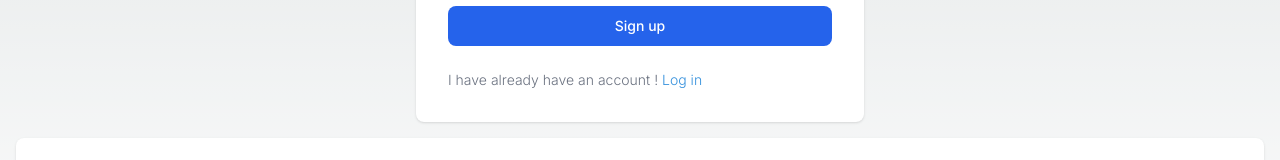
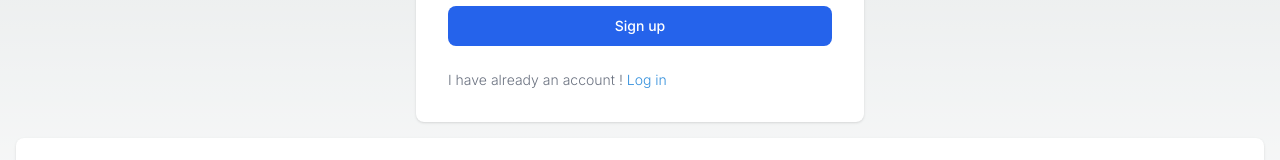
Before and after one commit to ELEF-TQ/Next-.NET-E.learning-App, a Next.js app in the folder Client/: page /auth/signup in a window 1280 px wide. Shown: the part 476-636 px from the top of the page. Built offline with nearby package versions, Linux system fonts and the light colour scheme.

Commit message:
adjustment in signup

```diff
--- a/Client/src/app/auth/signup/page.tsx
+++ b/Client/src/app/auth/signup/page.tsx
@@ -95,7 +95,7 @@ const Signup: React.FC = () => {
                 Sign up
               </button>
               <p className="text-sm font-light text-gray-500 dark:text-gray-400">
-                I have already have an account !{' '}
+                I have already an account !{' '}
                 <a href="/auth/login" className="text-primary-600 hover:underline dark:text-primary-500">
                   Log in
                 </a>
--- a/Client/src/components/Footer.tsx
+++ b/Client/src/components/Footer.tsx
@@ -13,7 +13,7 @@ import Link from "next/link";
           </Link>
           <ul className="flex flex-wrap items-center mb-6 text-sm font-medium text-gray-500 sm:mb-0 dark:text-gray-400">
             <li>
-              <Link href="#" className="hover:underline me-4 md:me-6">About</Link>
+              <Link href="/about" className="hover:underline me-4 md:me-6">About</Link>
             </li>
             <li>
               <Link href="#" className="hover:underline me-4 md:me-6">Privacy Policy</Link>
@@ -22,7 +22,7 @@ import Link from "next/link";
               <Link href="#" className="hover:underline me-4 md:me-6">Licensing</Link>
             </li>
             <li>
-              <Link href="#" className="hover:underline">Contact</Link>
+              <Link href="/contact" className="hover:underline">Contact</Link>
             </li>
           </ul>
         </div>
```
